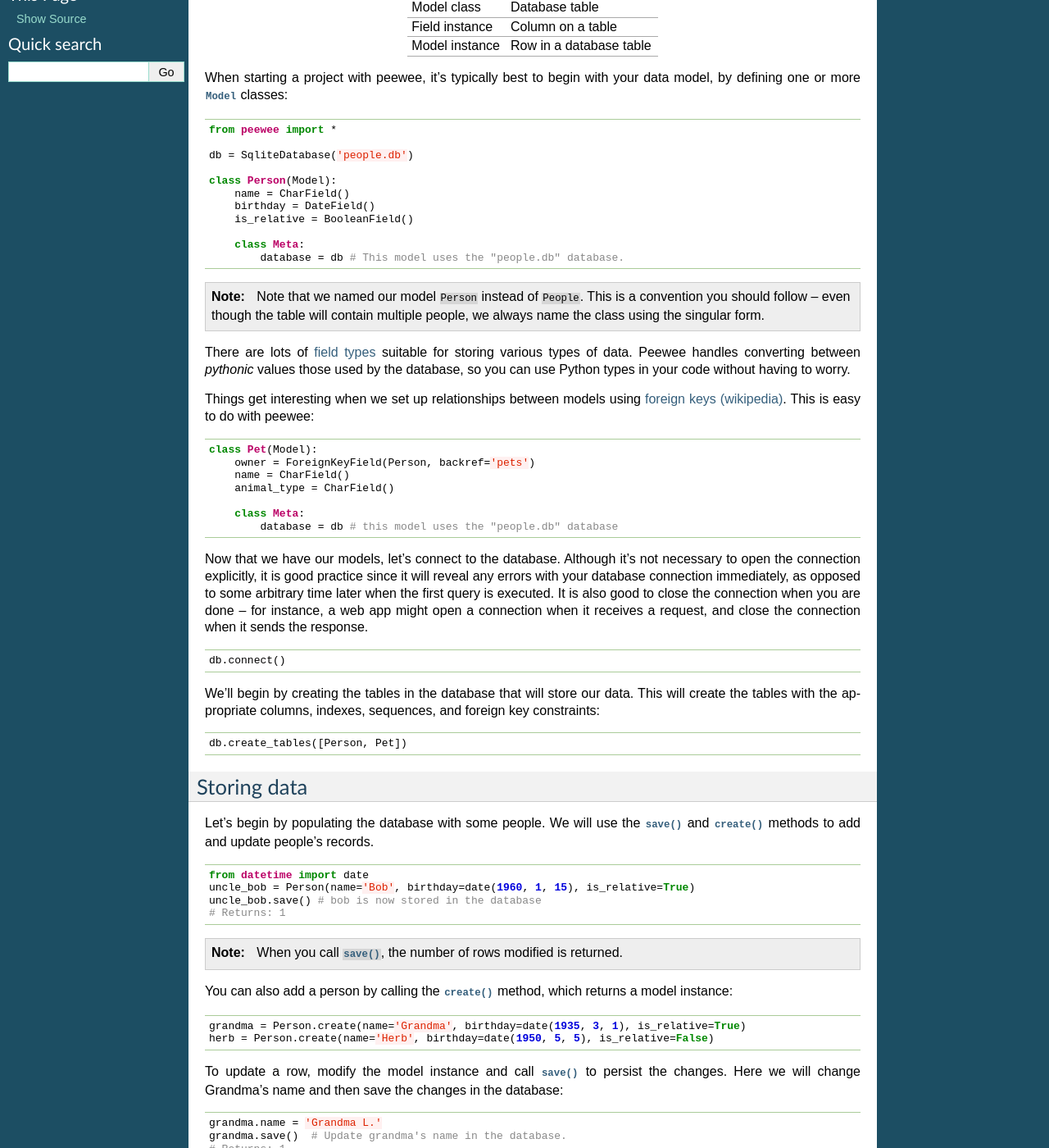
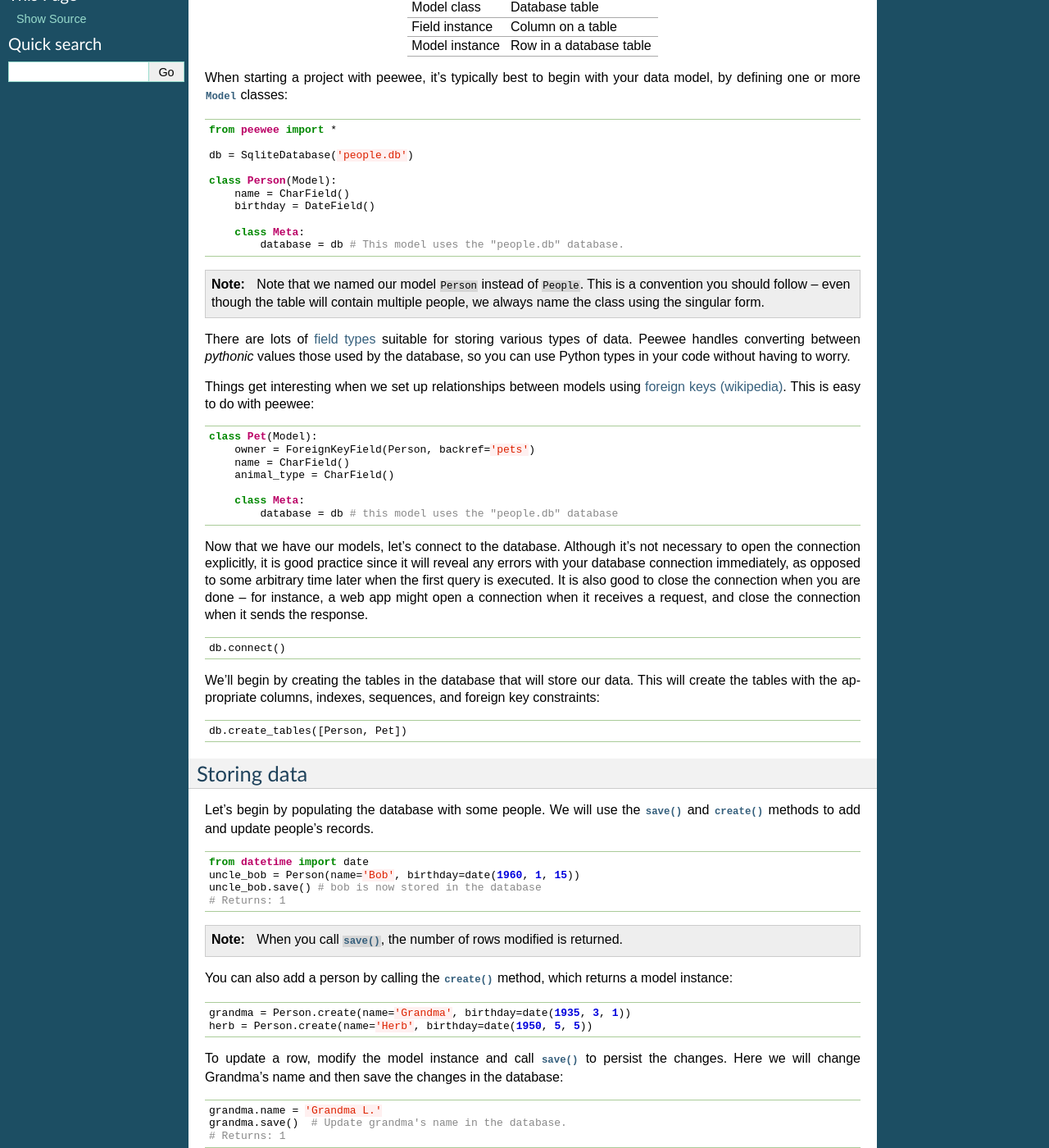
Before and after one commit to coleifer/peewee, a Sphinx documentation site: the page built from docs/peewee/quickstart.rst, in a window 1280 px wide and 1400 px high, scrolled down 481 px. Shown: the whole window at 82% size. Built offline with Sphinx 7.4.7, drawn with Linux system fonts in a browser that asks for light colours; pages that are not in the unit, such as notebooks, are missing from menus; some of the changed text lies outside the part shown.

Commit message:
Simplify quickstart model.

```diff
--- a/docs/peewee/quickstart.rst
+++ b/docs/peewee/quickstart.rst
@@ -46,7 +46,6 @@ data model, by defining one or more :py:class:`Model` classes:
     class Person(Model):
         name = CharField()
         birthday = DateField()
-        is_relative = BooleanField()
 
         class Meta:
             database = db # This model uses the "people.db" database.
@@ -107,7 +106,7 @@ people's records.
 .. code-block:: python
 
     from datetime import date
-    uncle_bob = Person(name='Bob', birthday=date(1960, 1, 15), is_relative=True)
+    uncle_bob = Person(name='Bob', birthday=date(1960, 1, 15))
     uncle_bob.save() # bob is now stored in the database
     # Returns: 1
 
@@ -120,8 +119,8 @@ returns a model instance:
 
 .. code-block:: python
 
-    grandma = Person.create(name='Grandma', birthday=date(1935, 3, 1), is_relative=True)
-    herb = Person.create(name='Herb', birthday=date(1950, 5, 5), is_relative=False)
+    grandma = Person.create(name='Grandma', birthday=date(1935, 3, 1))
+    herb = Person.create(name='Herb', birthday=date(1950, 5, 5))
 
 To update a row, modify the model instance and call :py:meth:`~Model.save` to
 persist the changes. Here we will change Grandma's name and then save the
@@ -197,12 +196,12 @@ Let's list all the people in the database:
 .. code-block:: python
 
     for person in Person.select():
-        print(person.name, person.is_relative)
+        print(person.name)
 
     # prints:
-    # Bob True
-    # Grandma L. True
-    # Herb False
+    # Bob
+    # Grandma L.
+    # Herb
 
 Let's list all the cats and their owner's name:
 
```
